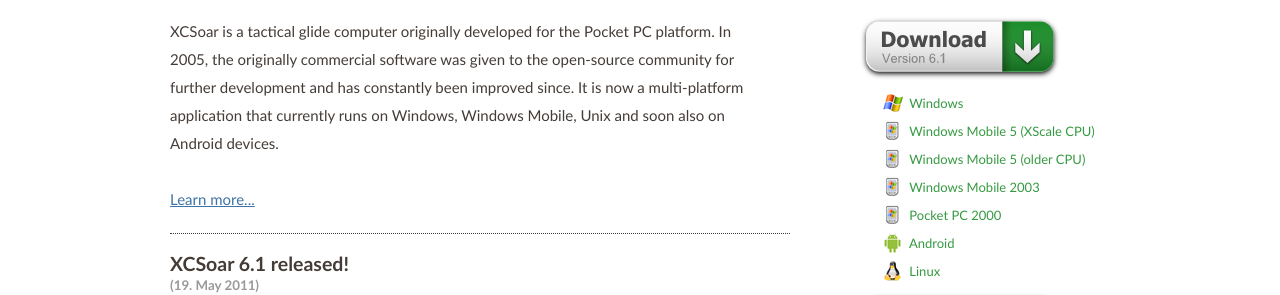
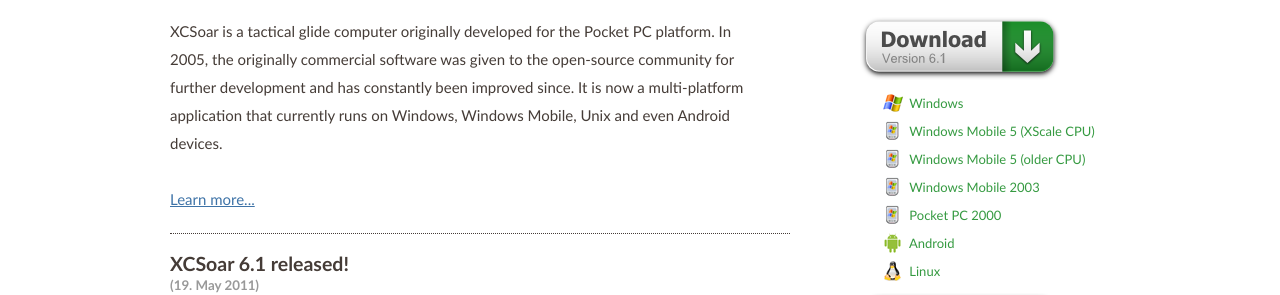
Before and after one commit to XCSoar/website, a Jekyll site: the page built from index.html, in a window 1280 px wide. Shown: the part 222-517 px from the top of the page. Built offline with Jekyll 4.4.1, drawn with Linux system fonts in a browser that asks for light colours.

Commit message:
index & discover: Android is officially supported now

```diff
--- a/discover/index.html
+++ b/discover/index.html
@@ -5,7 +5,7 @@
 menu: discover
 ---
 			<div id="summary">
-				<h3>XCSoar is a tactical glide computer originally developed for the Pocket PC platform. In 2005, the originally commercial software was given to the open-source community for further development and has constantly been improved since. It is now a multi-platform application that currently runs on Windows, Windows CE (including Windows Mobile) and Unix.</h3>
+				<p>XCSoar is a tactical glide computer originally developed for the Pocket PC platform. In 2005, the originally commercial software was given to the open-source community for further development and has constantly been improved since. It is now a multi-platform application that currently runs on Windows, Windows Mobile, Unix and even Android devices</p>
 				<p>Today XCSoar has almost everything you would need as a glider pilot... and more! Due to our many active users, we are always getting new ideas of features, that one might want to have. If you feel that something is missing or you think you have found a bug, please do not hesitate and follow the guide <a href="/trac/wiki/HowToCreateTicket">here</a> to write a feature request or bug report.</p>
 			</div>
 
--- a/index.html
+++ b/index.html
@@ -20,7 +20,7 @@
 			<div id="summary">
 				<p>XCSoar is a tactical glide computer originally developed for the Pocket PC platform. In 2005, the originally
 				commercial software was given to the open-source community for further development and has constantly been improved
-				since. It is now a multi-platform application that currently runs on Windows, Windows Mobile, Unix and soon also on
+				since. It is now a multi-platform application that currently runs on Windows, Windows Mobile, Unix and even
 				Android devices.<br><br><a href="/discover/" title="Learn more about XCSoar">Learn more...</a></p>
 
                 <hr><br>
```
